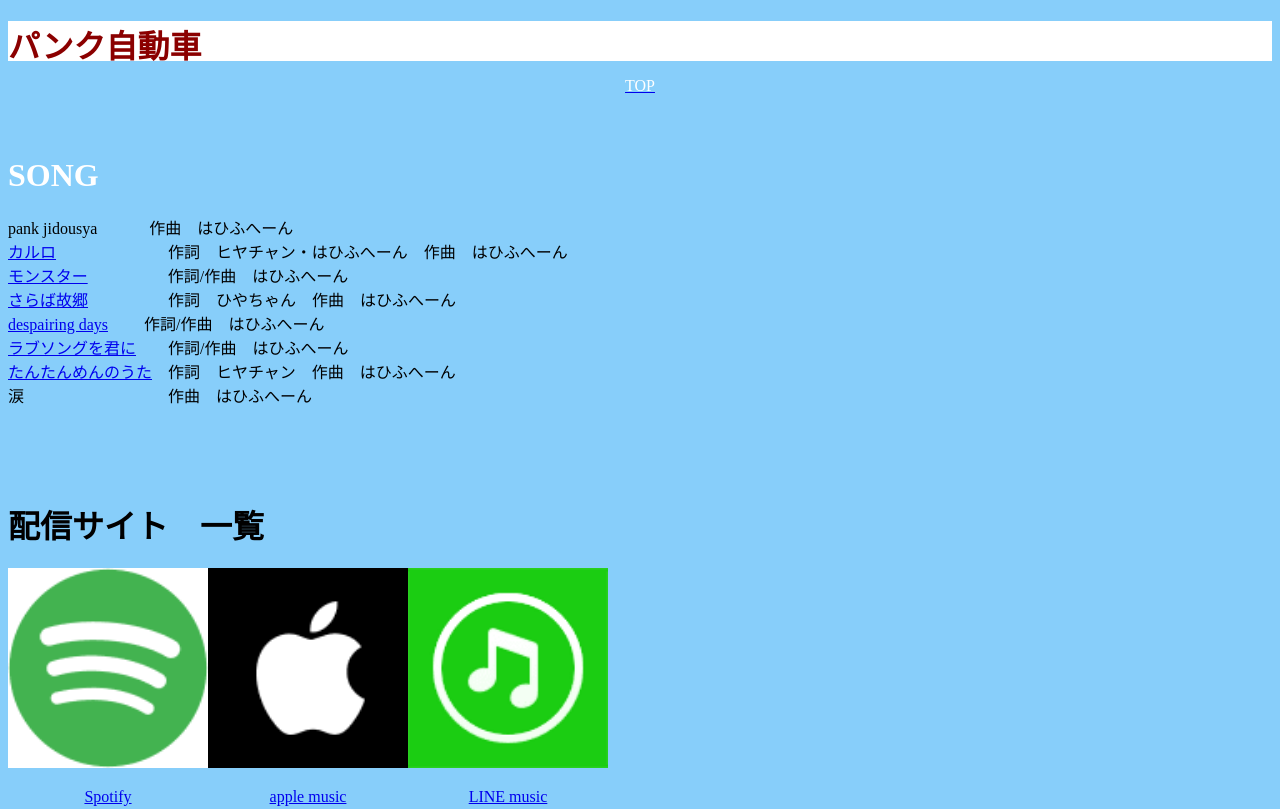
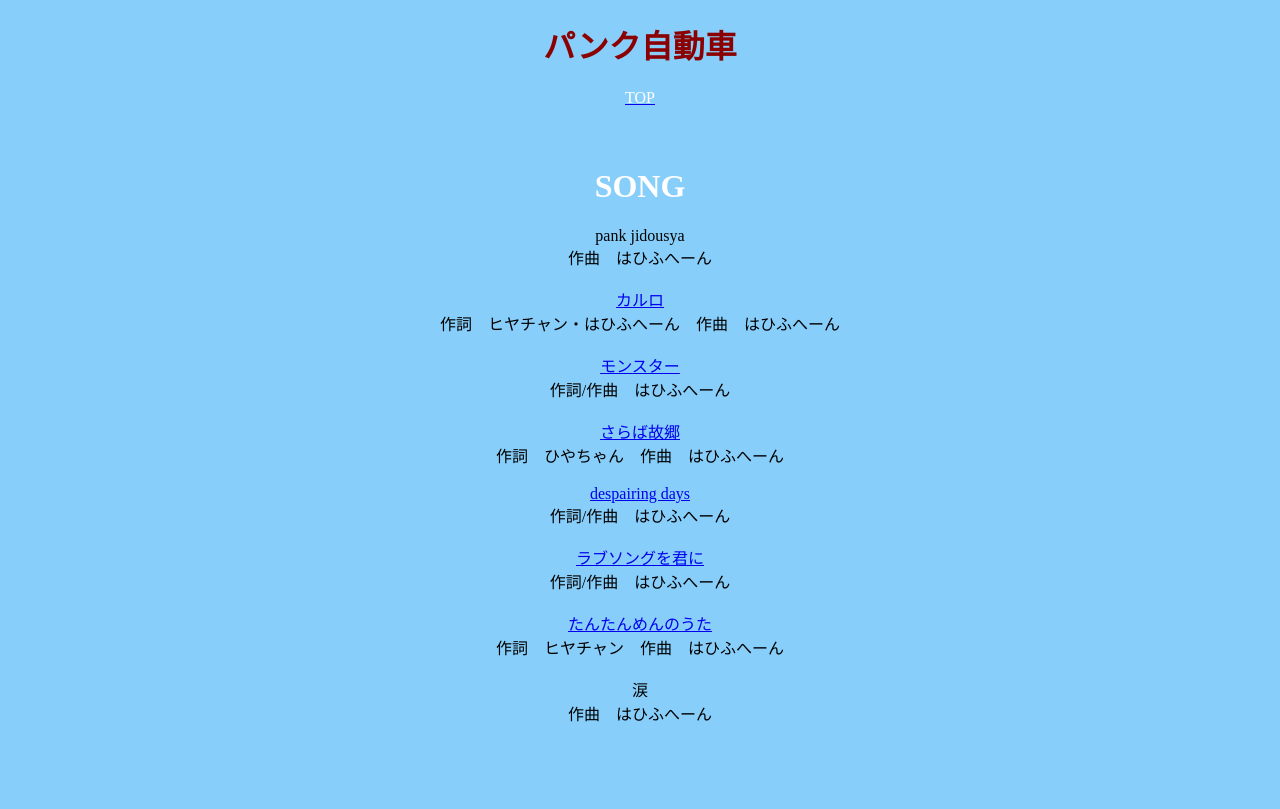
Before and after one commit to hahihuheen/pank-car-site, a plain HTML site: page albumpankcar.html in a window 1280 px wide. Shown: the top 809 px of the page. Drawn offline with Linux system fonts and the light colour scheme.

Commit message:
Update albumpankcar.html

```diff
--- a/albumpankcar.html
+++ b/albumpankcar.html
@@ -19,33 +19,37 @@ body
     color: black;
 
 }
-
+.ABC {
+  font-family: arial;align-items: center;margin: 0 auto;
+}
 
 </style>
 <body>
-    <div id="headline">
-        <h1 style="color:darkred;">パンク自動車</h1>
-    </div>
+
+        <h1 style="color:darkred; text-align: center;">パンク自動車</h1>
+
     <a href="index.html"><p style="text-align: center;color: white;">TOP</p></a>
-  　<h1 style="color:white">SONG</h1>
-     <a>pank jidousya</a><a>　　 　作曲　はひふへーん</a>
-     <br>
-     <a href="karuro.html" >カルロ</a><a>　　　　　　　作詞　ヒヤチャン・はひふへーん　作曲　はひふへーん
-      <br>
-     <a href="monnsuta.html">モンスター</a>　　　　　作詞/作曲　はひふへーん<a>
+  　<h1 style="color:white;text-align: center;">SONG</h1>
+
+   <div style="margin: 0;text-align:center;">
+     <a>pank jidousya</a><a><br>作曲　はひふへーん</a>
+     <br><br>
+     <a href="karuro.html" >カルロ</a><a><br>作詞　ヒヤチャン・はひふへーん　作曲　はひふへーん
+      <br><br>
+     <a href="monnsuta.html">モンスター</a><br>作詞/作曲　はひふへーん<a>
      </a>
-     <br>
-     <a href="sarabahurusato.html">さらば故郷</a><a>　　　　　作詞　ひやちゃん　作曲　はひふへーん</a>
-     <br>
-     <a href="desperingdays.html">despairing days</a><a>　　 作詞/作曲　はひふへーん</a>
-     <br>
-     <a href="lovesongforyou.html">ラブソングを君に</a><a>　　作詞/作曲　はひふへーん</a>
-     <br>
-     <a href="tanntannmenn.html">たんたんめんのうた</a><a>　作詞　ヒヤチャン　作曲　はひふへーん</a>
-     <br>
-     <a>涙　　　　　　　　　作曲　はひふへーん<br><br><br><br><br></a>
-
-<h1>配信サイト　一覧</h1>
+     <br><br>
+     <a href="sarabahurusato.html">さらば故郷</a><a><br>作詞　ひやちゃん　作曲　はひふへーん</a>
+     <br><br>
+     <a href="desperingdays.html">despairing days</a><a><br>作詞/作曲　はひふへーん</a>
+     <br><br>
+     <a href="lovesongforyou.html">ラブソングを君に</a><a><br>作詞/作曲　はひふへーん</a>
+     <br><br>
+     <a href="tanntannmenn.html">たんたんめんのうた</a><a><br>作詞　ヒヤチャン　作曲　はひふへーん</a>
+     <br><br>
+     <a>涙<br>作曲　はひふへーん<br><br><br><br><br></a>
+</div>
+<h1 style="text-align:center">配信サイト　一覧</h1>
 
  <div style="
   display: flex;
```
